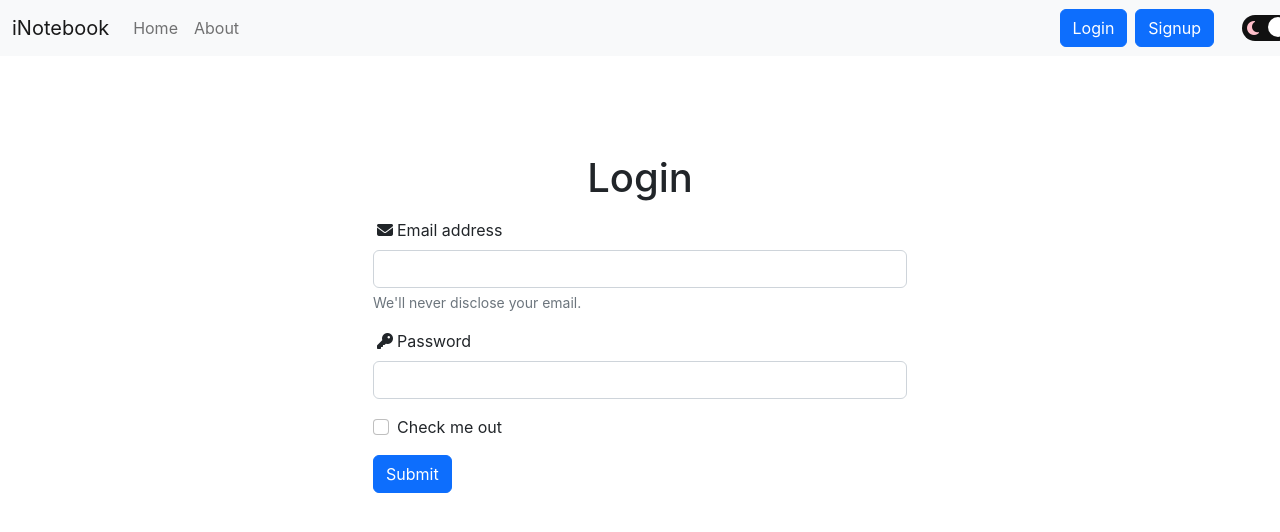
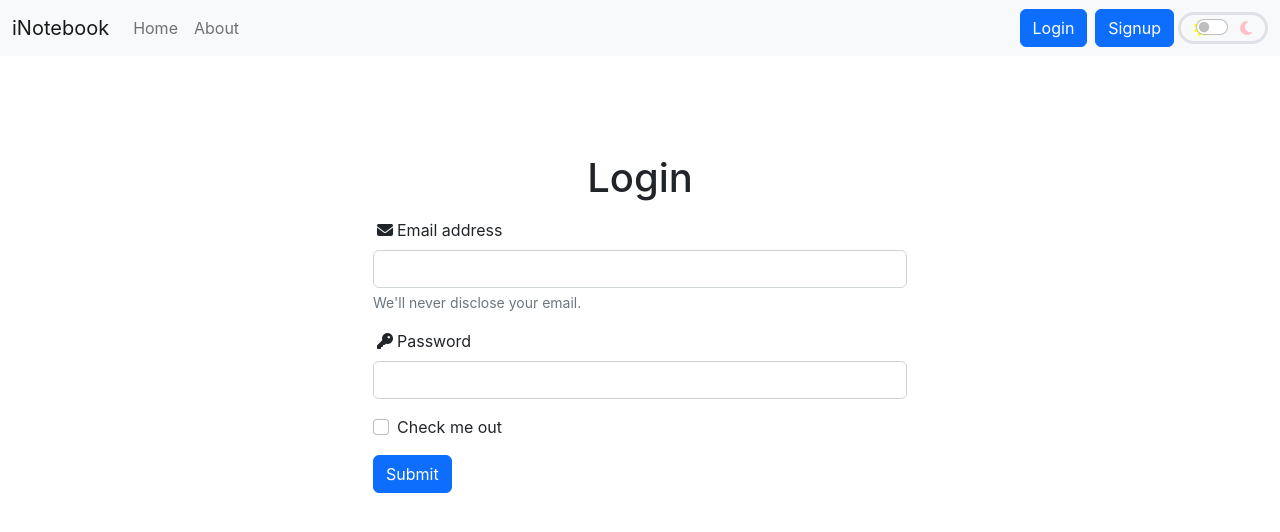
Before and after one commit to vakharwalad23/e-notebook, a React (Create React App) app: page /login in a window 1280 px wide. Shown: the top 532 px of the page. Built offline with nearby package versions, Linux system fonts and the light colour scheme.

Commit message:
Dark mode fix

```diff
--- a/src/components/Navbar.js
+++ b/src/components/Navbar.js
@@ -33,7 +33,7 @@ const Navbar = (props) => {
                             {!localStorage.getItem('token') ? <form className="d-flex" role="search">
                                 <Link className="btn btn-primary mx-1" to="/login" role="button">Login</Link>
                                 <Link className="btn btn-primary mx-1" to="/signup" role="button">Signup</Link>
-                            </form> : <div><Userdetails /><button onClick={handleLogout} className="btn btn-primary mx-2">Logout</button></div>}
+                            </form> : <div><Userdetails mode={props.mode} /><button onClick={handleLogout} className={`btn btn-${props.mode==='light'?'primary':'secondary'} mx-2`}>Logout</button></div>}
                                 <ToogleButton toggleMode={props.toggleMode}/>
                         </div>
                     </div>
--- a/src/components/ToogleButton.js
+++ b/src/components/ToogleButton.js
@@ -2,39 +2,12 @@ import React from 'react';
 
 const ToogleButton = (props) => {
     return (
-        <div>
-            <input style={{
-                transform: 'translateX(24px)',
-                opacity: '0',
-                position: 'absolute'
-            }} type="checkbox" onClick={props.toggleMode} className="checkbox" id="checkbox" />
-            <label style={{
-                width: '50px',
-                height: '26px',
-                backgroundColor: '#111',
-                display: 'flex',
-                borderRadius: '50px',
-                alignItems: 'center',
-                justifyContent: 'space-between',
-                padding: '5px',
-                position: 'relative',
-                transform: 'scale(1.5)',
-                transform: 'translateX(24px)'
-            }} htmlFor="checkbox" className="label">
-                <i style={{color: 'pink'}} className="fas fa-moon"></i>
-                <i style={{color: ' yellow'}} className='fas fa-sun'></i>
-                <div style={{
-                    width: '20px',
-                    height: '20px',
-                    backgroundColor: 'white',
-                    position: 'absolute',
-                    top: '2px',
-                    left: '2px',
-                    borderRadius: '50%',
-                    transition: 'transform 0.2s linear',
-                    transform: 'translateX(24px)'
-                }} className='ball' />
-            </label>
+        <div className='border border-3' style={{width:'90px',borderRadius:'20px',display: 'inline-flex',justifyContent:'center', alignItems: 'center'}}>
+            <i style={{ color: ' yellow', marginRight:'6px'}} className='fas fa-sun'></i>
+            <div className="form-check form-switch" style={{marginLeft: '-20px'}}>
+                <input onClick={props.toggleMode} className="form-check-input" type="checkbox" role="switch" id="flexSwitchCheckDefault"/>
+            </div>
+            <i style={{ color: 'pink',  marginLeft:'4px'}} className="fas fa-moon"></i>
         </div>
     )
 }
--- a/src/components/Userdetails.js
+++ b/src/components/Userdetails.js
@@ -1,7 +1,7 @@
 import React from 'react';
 import { useEffect, useState } from 'react';
 
-const Userdetails = () => {
+const Userdetails = (props) => {
   const dep = localStorage.getItem('token');
   const [users, setUsers] = useState([])
   const getUserdetails = async () => {
@@ -24,7 +24,7 @@ const Userdetails = () => {
   return(
     <>
     {users.map(user => (
-      <div className='btn' style={{cursor:"default", border:"none"}} key='1'>Hello,{user}</div>
+      <div className='btn' style={{cursor:"default", border:"none", color:props.mode==='light'?'black':'#DDDDDD'}} key='1'>Hello,{user}</div>
     ))}
     </>
   )
```
